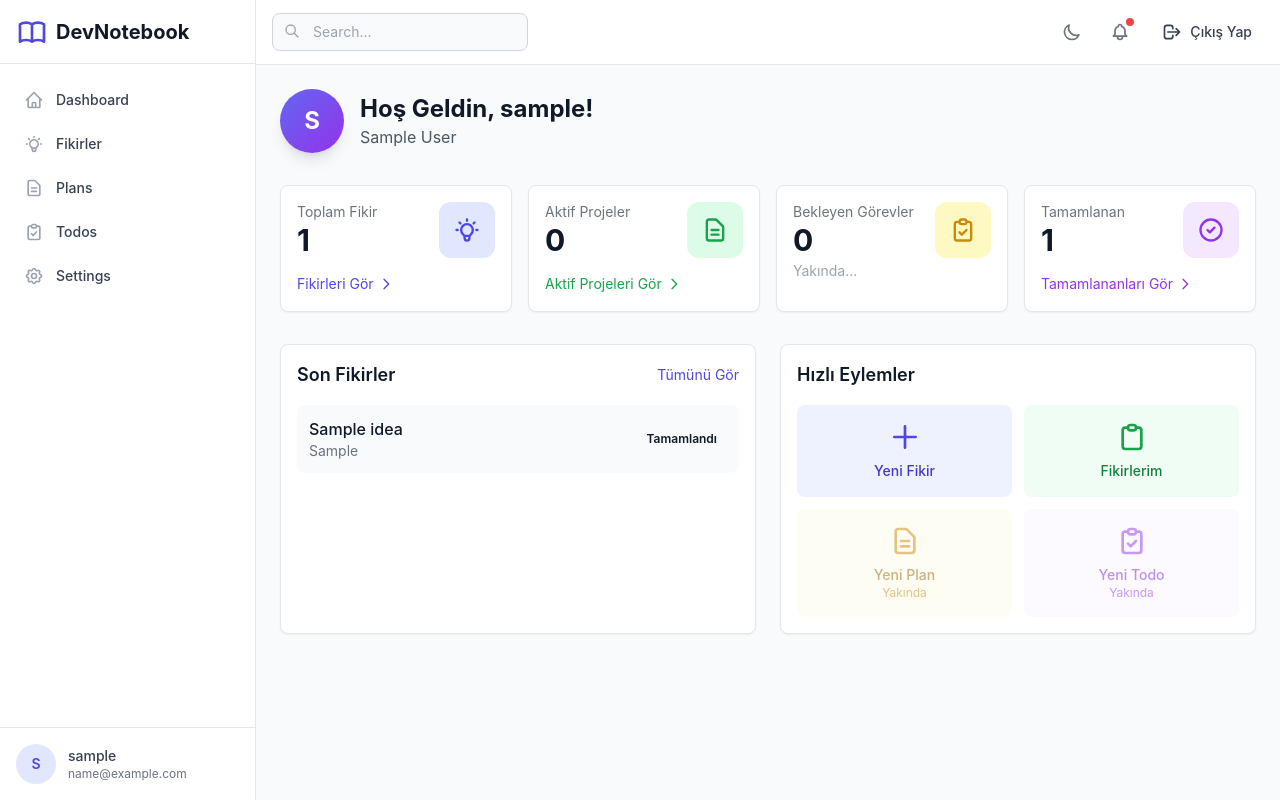
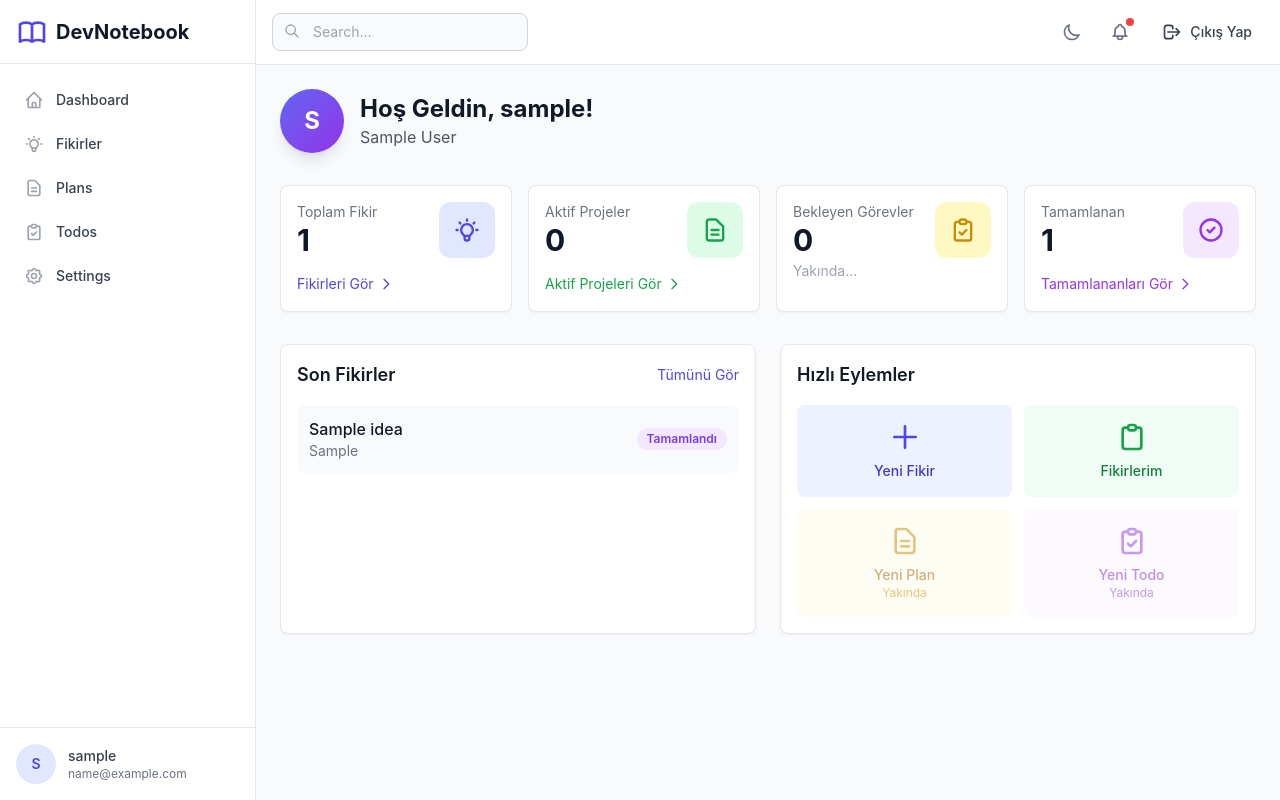
Before and after one commit to EnesBattalOk/ProjectPlanner, a Flask app: page /dashboard in a window 1280 px wide. Run offline with Flask 3, Linux system fonts and the light colour scheme; a user stored in the database is signed in; tables that the repository leaves empty hold one stand-in row (values such as "Sample post"); some libraries are stand-ins or nearby versions.

Commit message:
Add styling for purple badges and update task completion status
Add CSS class for purple badges to style completed tasks and update progress tracker to mark import as complete.

Replit-Commit-Author: Agent
Replit-Commit-Session-Id: 2d646d50-4d06-41de-9abf-546af6c0bc05
Replit-Commit-Checkpoint-Type: full_checkpoint
Replit-Commit-Event-Id: d3a77527-9277-4a2f-bf64-e933a6be7296
Replit-Commit-Screenshot-Url: https://storage.googleapis.com/screenshot-production-us-central1/d9244439-a3e6-428e-b718-026752047c83/2d646d50-4d06-41de-9abf-546af6c0bc05/OOSuSWc

```diff
--- a/static/css/style.css
+++ b/static/css/style.css
@@ -216,6 +216,16 @@
     color: #e5e7eb;
 }
 
+.badge-purple {
+    background-color: #f3e8ff;
+    color: #7c3aed;
+}
+
+.dark .badge-purple {
+    background-color: #4c1d95;
+    color: #ddd6fe;
+}
+
 .sidebar-active {
     background-color: #eef2ff;
     color: #4338ca;
```
Also changed, not shown: .local/state/replit/agent/progress_tracker.md, 2 other files.
